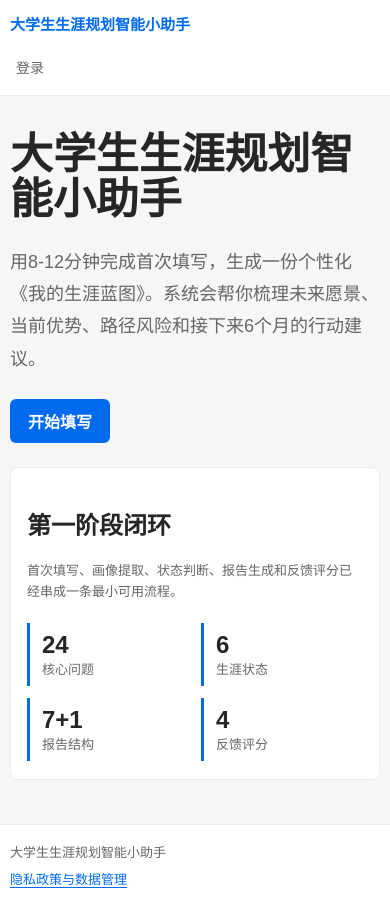
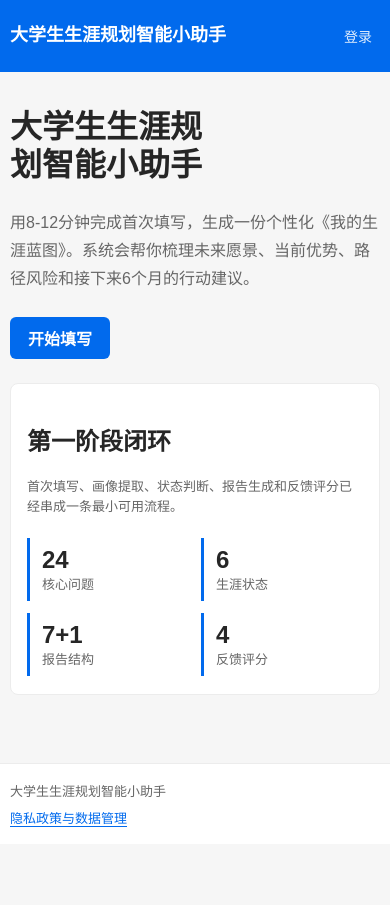
Before and after one commit to labixiaoji/SIYUAN-COMPASS, a React (Vite) app in the folder frontend/: page / in a window 390 px wide. After the commit the page ends 844 px from the top, so only its background shows below. Built offline with nearby package versions, Linux system fonts and the light colour scheme; no server answers.

Commit message:
完善移动端适配并修复开发环境 DNS

```diff
--- a/frontend/src/styles/global.css
+++ b/frontend/src/styles/global.css
@@ -11,13 +11,13 @@
   --accent-soft: #eaf3ff;
   --accent-weak: #f5f9ff;
   --accent-line: #b9d8ff;
-  --success: #3f7211;
+  --success: #5a9218;
   --success-soft: #f1f7e9;
   --success-line: #bdd59b;
-  --warn: #f5a41c;
-  --warn-ink: #8a5400;
-  --warn-soft: #fff7e8;
-  --warn-line: #ffd38a;
+  --warn: #fa541c;
+  --warn-ink: #a13b00;
+  --warn-soft: #fff2e8;
+  --warn-line: #ffbb96;
   --danger: #c8171e;
   --danger-soft: #fff1f2;
   --danger-line: #efb0b4;
@@ -33,7 +33,7 @@ body {
   margin: 0;
   background: var(--bg);
   color: var(--ink);
-  font-family: Arial, "PingFang SC", "Microsoft YaHei", sans-serif;
+  font-family: "PingFang SC", "Hiragino Sans GB", "Microsoft YaHei", Arial, sans-serif;
   min-width: 0;
   overflow-x: hidden;
 }
@@ -118,6 +118,7 @@ select {
   letter-spacing: 0;
   line-height: 1.05;
   margin: 0 0 24px;
+  text-wrap: balance;
 }
 
 .lead {
@@ -165,7 +166,7 @@ select {
   cursor: pointer;
   display: inline-flex;
   font-weight: 700;
-  min-height: 44px;
+  min-height: 42px;
   padding: 0 18px;
 }
 
@@ -764,7 +765,7 @@ select {
 
 .admin-record-card:target {
   border-color: var(--warn);
-  box-shadow: 0 0 0 3px rgba(245, 164, 28, 0.2);
+  box-shadow: 0 0 0 3px rgba(250, 84, 28, 0.2);
 }
 
 .admin-records > .admin-section-head {
@@ -885,7 +886,7 @@ select {
 }
 
 .admin-pagination .button {
-  min-height: 40px;
+  min-height: 42px;
   padding: 0 16px;
 }
 
@@ -941,7 +942,7 @@ select {
 }
 
 .admin-record-actions .button {
-  min-height: 38px;
+  min-height: 42px;
   padding: 0 14px;
 }
 
@@ -980,7 +981,7 @@ select {
 
 .admin-block-button {
   margin-top: 12px;
-  min-height: 38px;
+  min-height: 42px;
   padding: 0 14px;
 }
 
@@ -1582,45 +1583,74 @@ select {
     width: min(100% - 24px, 1120px);
   }
 
+  .topbar {
+    background: var(--accent);
+    backdrop-filter: none;
+    border-bottom-color: transparent;
+    height: 72px;
+  }
+
   .topbar-inner {
-    align-items: stretch;
-    flex-wrap: wrap;
-    min-height: 0;
-    padding-top: 10px;
+    align-items: center;
+    flex-wrap: nowrap;
+    gap: 12px;
+    height: 71px;
+    min-height: 71px;
+    padding: 0;
   }
 
   .brand {
-    font-size: 15px;
-    line-height: 1.5;
-    padding: 4px 0 8px;
+    color: #ffffff;
+    flex: 1 1 auto;
+    font-size: 18px;
+    line-height: 1.2;
+    min-width: 0;
+    overflow: hidden;
+    padding: 0;
+    text-overflow: ellipsis;
+    white-space: nowrap;
   }
 
   .nav {
-    gap: 4px;
-    margin: 0 -4px;
+    color: rgba(255, 255, 255, 0.88);
+    flex: 0 1 auto;
+    gap: 0;
+    margin: 0;
+    max-width: 58%;
+    min-width: 0;
     overflow-x: auto;
-    padding-bottom: 6px;
+    padding: 0;
     scrollbar-width: none;
-    width: calc(100% + 8px);
+    width: auto;
   }
 
   .nav::-webkit-scrollbar {
     display: none;
+  }
+
+  .nav .active {
+    color: #ffffff;
   }
 
   .nav a,
   .nav-user,
   .nav-button {
     align-items: center;
+    color: inherit;
     display: inline-flex;
     flex: 0 0 auto;
     min-height: 44px;
-    padding: 0 10px;
+    padding: 0 8px;
     white-space: nowrap;
   }
 
   .nav-user {
     margin-left: auto;
+  }
+
+  .nav a:focus-visible,
+  .nav-button:focus-visible {
+    box-shadow: 0 0 0 3px rgba(255, 255, 255, 0.35);
   }
 
   .nav-logout {
@@ -1862,7 +1892,21 @@ select {
   }
 
   .page-title h1 {
-    font-size: 25px;
+    font-size: 24px;
+  }
+
+  .hero h1 {
+    font-size: 32px;
+    line-height: 1.2;
+  }
+
+  .lead {
+    font-size: 16px;
+    line-height: 1.75;
+  }
+
+  .auth-card h1 {
+    font-size: 24px;
   }
 
   .panel,
```
Also changed, not shown: 3 other files (tests, documents, lock files or other folders).
